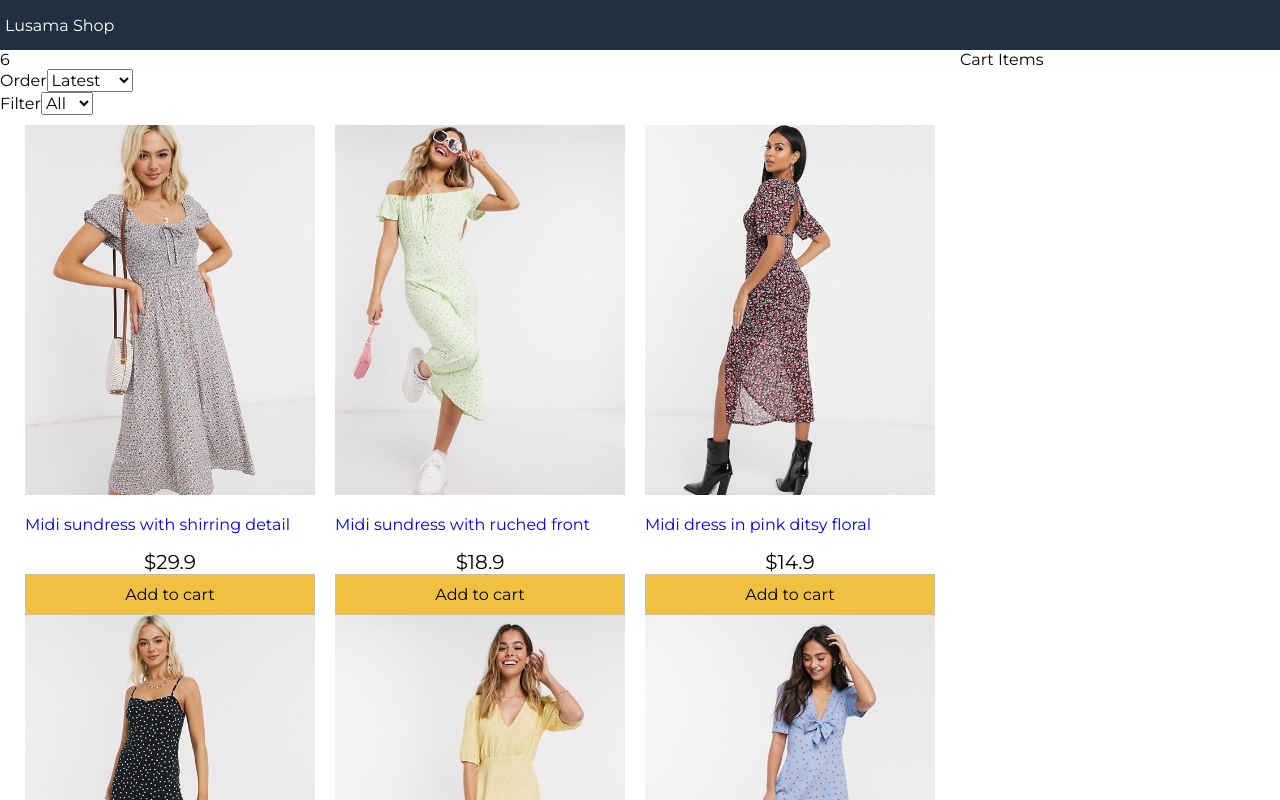
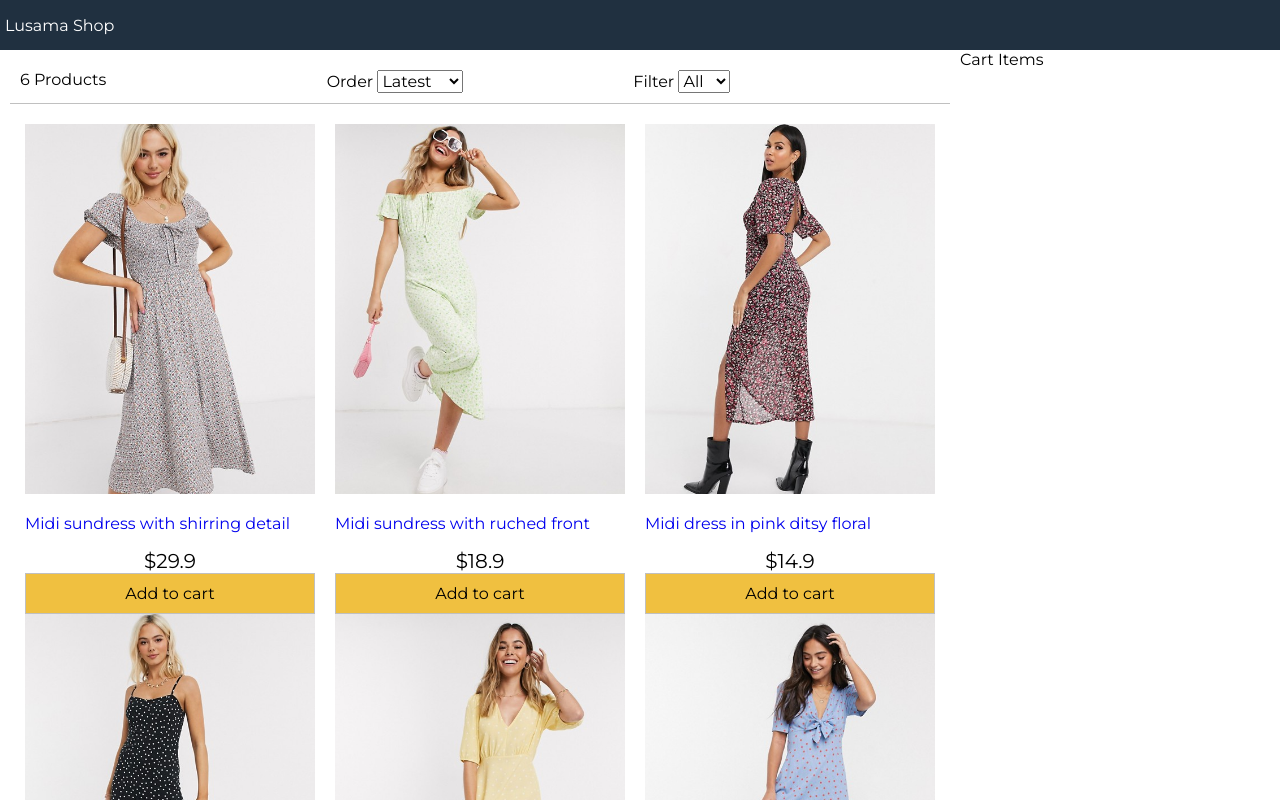
Before and after one commit to tnyandoro/react-lusama-app, a React (Create React App) app: page / in a window 1280 px wide. Shown: the top 800 px of the page. Built offline with nearby package versions, Linux system fonts and the light colour scheme.

Commit message:
Add properties to the filter in App js

```diff
--- a/src/App.js
+++ b/src/App.js
@@ -1,8 +1,8 @@
 // feature
 import React from "react";
 import data from "./data.json";
-import Products from "./components/Products"
-import Filter from './components/Filter';
+import Products from "./components/Products";
+import Filter from "./components/Filter";
 
 class App extends React.Component {
   constructor(props) {
@@ -23,7 +23,11 @@ class App extends React.Component {
           <main>
             <div className="content">
               <div className="main">
-                <Filter count={this.state.products.length} />
+                <Filter
+                  count={this.state.products.length}
+                  size={this.state.size}
+                  sort={this.state.sort}
+                />
                 <Products products={this.state.products} />
               </div>
               <div className="sidebar">Cart Items</div>
--- a/src/components/Filter.js
+++ b/src/components/Filter.js
@@ -3,11 +3,10 @@ import React, { Component } from "react";
 export default class Filter extends Component {
   render() {
     return (
-      <div>
-        <div className="filter-result">{this.props.count}</div>
+      <div className="filter">
+        <div className="filter-result">{this.props.count} Products</div>
         <div className="filter-sort">
-          {" "}
-          Order{ ""}
+          Order{" "}
           <select>
             <option>Latest</option>
             <option value="lowest">Lowest</option>
@@ -15,7 +14,7 @@ export default class Filter extends Component {
           </select>
         </div>
         <div className="filter-size">
-          Filter
+          Filter{" "}
           <select>
             <option value="">All</option>
             <option value="XL">XS</option>
```
